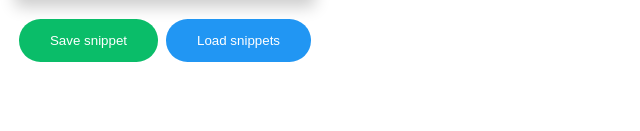
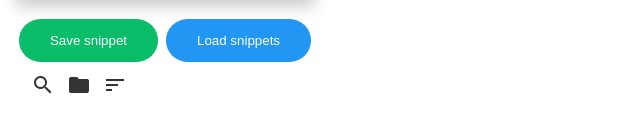
Before and after one commit to EdinMhc/SnippetSaverReact, a React (Create React App) app: page / in a window 1280 px wide. Both pictures are taken after a click on the input "Load snippets". Shown: the part 217-348 px from the top of the page, without its empty margins (0-640 px from the left). Built offline with nearby package versions, Linux system fonts and the light colour scheme.

Commit message:
Add search bar and icons

```diff
--- a/public/index.html
+++ b/public/index.html
@@ -25,6 +25,8 @@
       Learn how to configure a non-root public URL by running `npm run build`.
     -->
     <link href="https://fonts.googleapis.com/icon?family=Material+Icons" rel="stylesheet">
+    <link href="../src/Styles/popup.css">
+    <link href="../src/Styles/snippetActionBar.css">
     <title>Snippet saver</title>
   </head>
   <body>
--- a/src/Popup/popup.js
+++ b/src/Popup/popup.js
@@ -3,6 +3,7 @@ import React, { useState } from 'react';
 import { DragDropContext, Droppable, Draggable } from 'react-beautiful-dnd';
 import '../Styles/popup.css';
 import { applyNameChange, saveSnippet, toggleFavoriteStatus, copySnippet, deleteSnippet, getHandleAddingName, getHandleAddingContent, getToggleSnippetsVisibility, saveSnippetOrder, toggleEdit, editName } from '../Utils/snippetActions';
+import { SnippetActionBar } from '../Utils/snippetActionBar';
 
 function Popup() {
     const [snippetName, setSnippetName] = useState('');
@@ -35,6 +36,10 @@ function Popup() {
     const handleInputChange = (e) => {
         setEditingValue(e.target.value);
     };
+
+    const handleSearch = () => {
+        console.log('works');
+    }
 
     return (
         <div className="popup-container">
@@ -71,6 +76,7 @@ function Popup() {
 
             {snippetsVisible && (
             <DragDropContext onDragEnd={onDragEnd}>
+                <SnippetActionBar onSearch={handleSearch} />
                 <Droppable droppableId="snippetsDroppable">
                     {(provided) => (
                         <div {...provided.droppableProps} ref={provided.innerRef} id="snippetContainer">
--- a/src/Styles/popup.css
+++ b/src/Styles/popup.css
@@ -174,7 +174,7 @@ input[type=submit] {
 }
 
 .action-buttons {
-    padding: 0 10px;
+    /* padding: 0 10px; */
     display: flex;
     justify-content: flex-end;
     flex-grow: 1;
--- /dev/null
+++ b/src/Styles/snippetActionBar.css
@@ -0,0 +1,56 @@
+.snippet-action-bar {
+    display: flex;
+    justify-content: space-between;
+    align-items: center;
+    padding: 10px;
+    border-radius: 15px;
+    height: 10px;
+}
+
+.snippet-action-bar .search-input {
+    flex-grow: 1;
+    padding: 3px;
+    border: 1px solid #ccc;
+    border-radius: 15px;
+    box-shadow: none;
+    outline: none;
+}
+
+.action-buttons-search-bar {
+    display: flex;
+    opacity: 1;
+    transition: opacity 0.5s ease-in-out;
+}
+
+.action-buttons-search-bar .material-icons{
+    width: 30px;
+}
+
+.search-input:focus + .action-buttons {
+    opacity: 0;
+    visibility: hidden;
+    transition: visibility 0s 0.5s, opacity 0.5s;
+}
+
+.folder-button, .sort-button, .search-icon {
+    background: none;
+    border: none;
+    cursor: pointer;
+    display: flex;
+    align-items: center;
+    justify-content: center;
+}
+
+.folder-button .material-icons, .sort-button, .material-icons {
+    font-size: 24px;
+    color: #333;
+}
+
+.search-input {
+    flex-grow: 1;
+    display: none;
+}
+
+.action-icons {
+    display: flex;
+}
--- /dev/null
+++ b/src/Utils/snippetActionBar.js
@@ -0,0 +1,52 @@
+import React, { useState, useRef } from 'react';
+import '../Styles/snippetActionBar.css';
+
+export const SnippetActionBar = ({ onSearch }) => {
+    const [isSearching, setIsSearching] = useState(false);
+    const searchInputRef = useRef(null);
+
+    const handleSearchIconClick = () => {
+        setIsSearching(true);
+        setTimeout(() => {
+            searchInputRef.current.focus();
+        }, 0);
+    };
+
+    // const handleSearchFocus = () => {
+    //     setIsSearching(true);
+    // };
+
+    const handleSearchBlur = () => {
+        setIsSearching(false);
+    };
+
+    return (
+        <div className="snippet-action-bar">
+            {isSearching && (
+                <input
+                    ref={searchInputRef}
+                    type="text"
+                    placeholder="Search..."
+                    className="search-input"
+                    onBlur={handleSearchBlur}
+                    onChange={(e) => onSearch(e.target.value)}
+                />
+             )}
+            <div className="action-icons">
+                {!isSearching && (
+                    <button className="search-icon" onClick={handleSearchIconClick}>
+                        <span className="material-icons">search</span>
+                    </button>
+                )}
+                <button className="folder-button">
+                    <span className="material-icons">folder</span>
+                </button>
+                <button className="sort-button">
+                    <span className="material-icons">sort</span>
+                </button>
+            </div>
+        </div>
+    );
+};
+
+export default SnippetActionBar;
```
